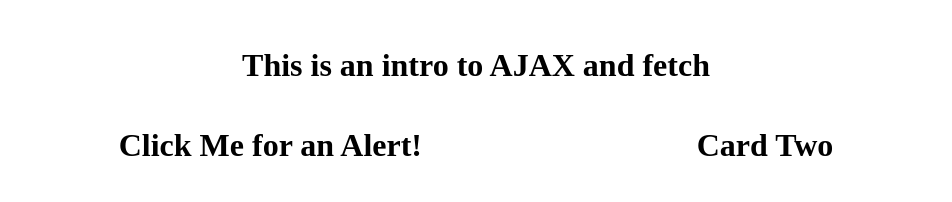
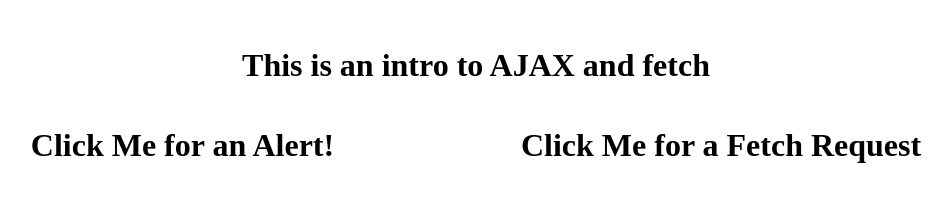
Before and after one commit to rmsanchez93/ajax_fetch_intro, a plain HTML site: page index.html in a window 1280 px wide. Shown: the whole page, without its empty margins (164-1116 px from the left). Drawn offline with Linux system fonts and the light colour scheme.

Commit message:
updated readMe

```diff
--- a/index.html
+++ b/index.html
@@ -17,7 +17,7 @@
         <h1 id= 'alertClick'>Click Me for an Alert!</h1>
         </div>
         <div class="card">
-            <h1>Card Two</h1>
+            <h1>Click Me for a Fetch Request</h1>
 
         </div>
 
```
Also changed, not shown: README.md.
